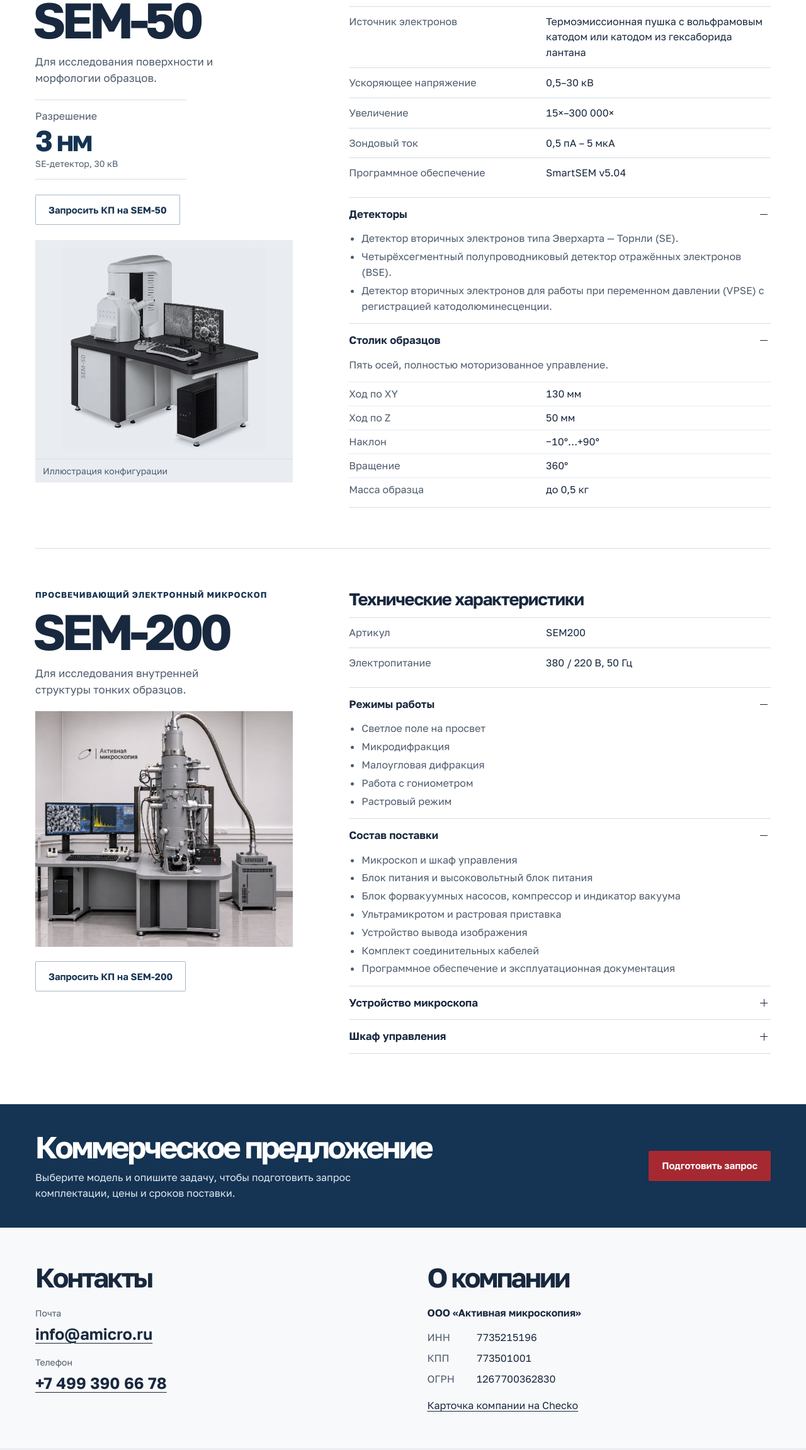
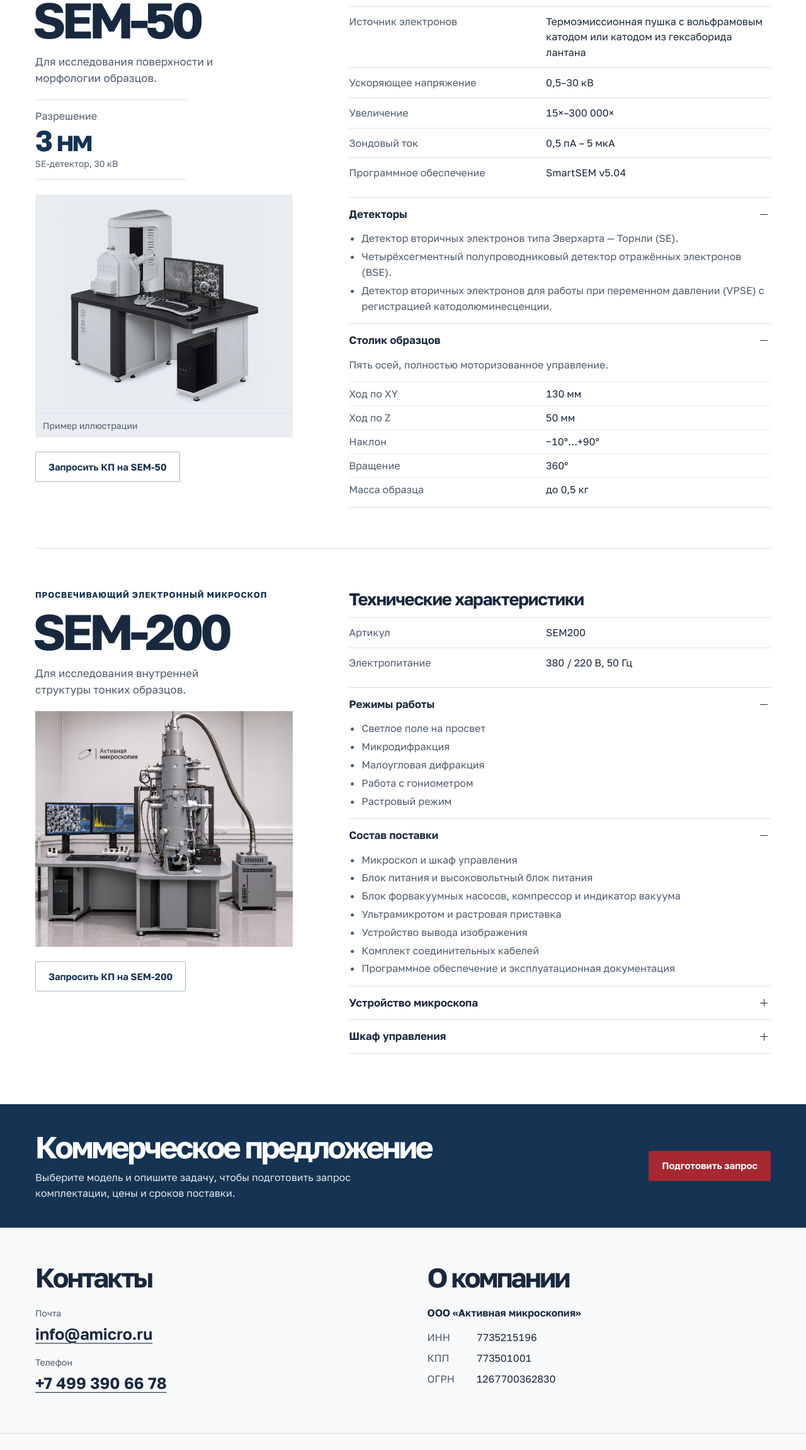
Before and after one commit to twinkiezzz/active-microscopy, a plain HTML site: page index.html in a window 1280 px wide. Shown: the part 761-3063 px from the top of the page at 63% size. Drawn offline with Linux system fonts and the light colour scheme.

Commit message:
Уточнить подпись и расположение кнопки SEM-50

```diff
--- a/index.html
+++ b/index.html
@@ -7,7 +7,7 @@
   <meta name="theme-color" content="#f8f9fa">
   <title>Активная микроскопия — электронные микроскопы SEM-50 и SEM-200</title>
   <link rel="preload" href="fonts/golos-cyrillic.woff2" as="font" type="font/woff2" crossorigin>
-  <link rel="stylesheet" href="style.css?v=3">
+  <link rel="stylesheet" href="style.css?v=4">
   <script src="site.js?v=3" defer></script>
 </head>
 <body id="top">
@@ -63,11 +63,11 @@
             <dt>Разрешение</dt>
             <dd><strong>3 нм</strong><span>SE-детектор, 30 кВ</span></dd>
           </dl>
-          <button class="button button-outline" type="button" data-quote="SEM-50">Запросить КП на SEM-50</button>
           <figure class="instrument-figure instrument-figure-sem50" data-reveal>
             <img src="sem-50.jpg" alt="Растровый микроскоп SEM-50 со столом управления и двумя мониторами" width="1254" height="1254" loading="lazy">
-            <figcaption>Иллюстрация конфигурации</figcaption>
+            <figcaption>Пример иллюстрации</figcaption>
           </figure>
+          <button class="button button-outline" type="button" data-quote="SEM-50">Запросить КП на SEM-50</button>
         </div>
 
         <div class="instrument-detail">
@@ -191,7 +191,6 @@
             <div><dt>КПП</dt><dd>773501001</dd></div>
             <div><dt>ОГРН</dt><dd>1267700362830</dd></div>
           </dl>
-          <a class="company-link" href="https://checko.ru/company/aktivnaya-mikroskopiya-1267700362830">Карточка компании на Checko</a>
         </section>
       </div>
     </div>
--- a/style.css
+++ b/style.css
@@ -507,8 +507,8 @@ details > .technical-list {
 
 .contact-list dt { color: var(--muted); font-size: .875rem; }
 .contact-list dd { margin: 2px 0 0; font-size: clamp(1.12rem, 2.3vw, 1.58rem); font-weight: 640; }
-.contact-list a, .company-link { text-underline-offset: .2em; text-decoration-thickness: 1px; }
-.contact-list a:hover, .company-link:hover { color: var(--red); }
+.contact-list a { text-underline-offset: .2em; text-decoration-thickness: 1px; }
+.contact-list a:hover { color: var(--red); }
 
 .company-name { margin-top: 21px; font-weight: 650; }
 .company-details { margin: 10px 0 14px; }
```
